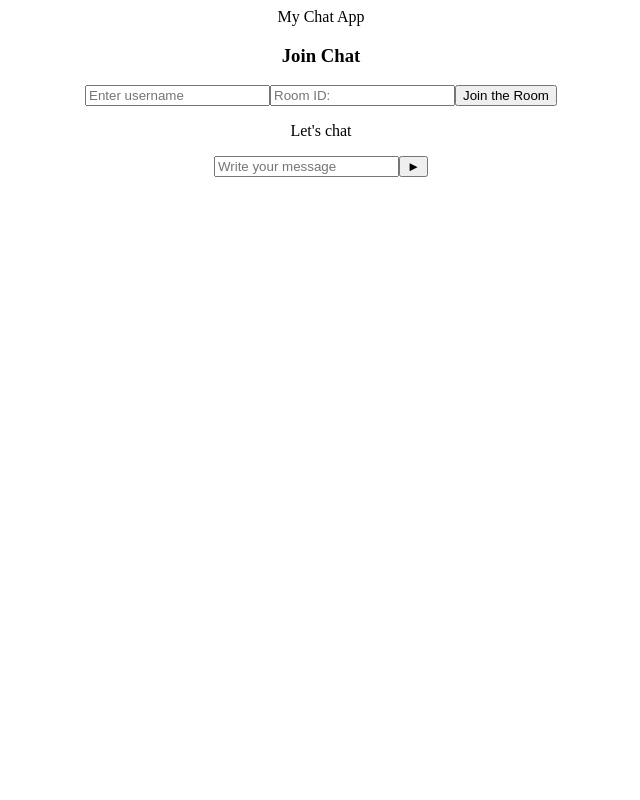
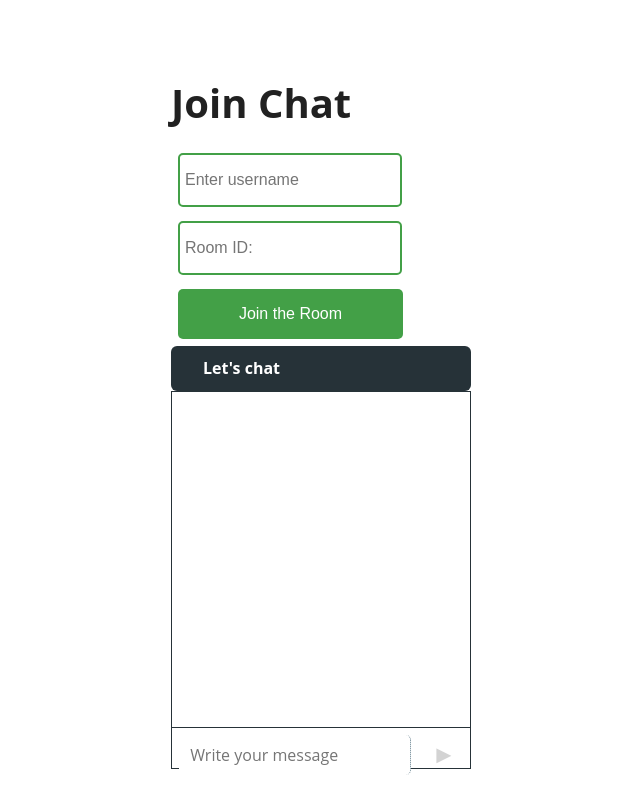
Before and after one commit to jatulya/Chat_App, a React (Create React App) app in the folder App1/client/: page / in a window 1280 px wide. Shown: the whole page, without its empty margins (319-959 px from the left). Built offline with nearby package versions, Linux system fonts and the light colour scheme; no server answers.

Commit message:
Copied css

```diff
--- a/App1/client/src/App.css
+++ b/App1/client/src/App.css
@@ -1,39 +1,190 @@
 .App {
-  text-align: center;
+  width: 100vw;
+  height: 100vh;
+  background: #fff;
+  color: #212121;
+  font-family: "Open Sans", sans-serif;
+  display: grid;
+  place-items: center;
 }
-/*
-.App-logo {
-  height: 40vmin;
-  pointer-events: none;
+body {
+  margin: 0%;
+  padding: 0%;
+}
+@import url("https://fonts.googleapis.com/css?family=Open+Sans:300,400,700");
+
+.joinChatContainer {
+  display: flex;
+  flex-direction: column;
 }
 
-@media (prefers-reduced-motion: no-preference) {
-  .App-logo {
-    animation: App-logo-spin infinite 20s linear;
-  }
+.joinChatContainer h3 {
+  font-size: 2.5rem;
+  margin-bottom: 1rem;
+}
+.joinChatContainer input {
+  width: 210px;
+  height: 40px;
+  margin: 7px;
+  border: 2px solid #43a047;
+  border-radius: 5px;
+  padding: 5px;
+  font-size: 16px;
 }
 
-.App-header {
-  background-color: #282c34;
-  min-height: 100vh;
-  display: flex;
-  flex-direction: column;
-  align-items: center;
-  justify-content: center;
-  font-size: calc(10px + 2vmin);
-  color: white;
+.joinChatContainer button {
+  width: 225px;
+  height: 50px;
+  margin: 7px;
+  border: none;
+  border-radius: 5px;
+  padding: 5px;
+  font-size: 16px;
+  background: #43a047;
+  color: #fff;
+  cursor: pointer;
 }
 
-.App-link {
-  color: #61dafb;
+.joinChatContainer button:hover {
+  background: #2e7d32;
 }
 
-@keyframes App-logo-spin {
-  from {
-    transform: rotate(0deg);
-  }
-  to {
-    transform: rotate(360deg);
-  }
+.chat-window {
+  width: 300px;
+  height: 420px;
 }
-*/
+
+.chat-window p {
+  margin: 0;
+}
+.chat-window .chat-header {
+  height: 45px;
+  border-radius: 6px;
+  background: #263238;
+  position: relative;
+  cursor: pointer;
+}
+.chat-window .chat-header p {
+  display: block;
+  padding: 0 1em 0 2em;
+  color: #fff;
+  font-weight: 700;
+  line-height: 45px;
+}
+
+.chat-window .chat-body {
+  height: calc(450px - (45px + 70px));
+  border: 1px solid #263238;
+  background: #fff;
+
+  position: relative;
+}
+.chat-window .chat-body .message-container {
+  width: 100%;
+  height: 100%;
+  overflow-y: scroll;
+  overflow-x: hidden;
+}
+
+.chat-window .chat-body .message-container::-webkit-scrollbar {
+  display: none;
+}
+.chat-window .chat-body .message {
+  height: auto;
+  padding: 10px;
+  display: flex;
+}
+
+.chat-window .chat-body .message .message-content {
+  width: auto;
+  height: auto;
+  min-height: 40px;
+  max-width: 120px;
+  background-color: #43a047;
+  border-radius: 5px;
+  color: white;
+  display: flex;
+  align-items: center;
+  margin-right: 5px;
+  margin-left: 5px;
+  padding-right: 5px;
+  padding-left: 5px;
+  overflow-wrap: break-word;
+  word-break: break-word;
+}
+
+#you {
+  justify-content: flex-start;
+}
+
+#you .message-content {
+  justify-content: flex-start;
+}
+
+#you .message-meta {
+  justify-content: flex-start;
+  margin-left: 5px;
+}
+
+#other {
+  justify-content: flex-end;
+}
+
+#other .message-content {
+  justify-content: flex-end;
+  background-color: cornflowerblue;
+}
+
+#other .message-meta {
+  justify-content: flex-end;
+  margin-right: 5px;
+}
+
+.message-meta #author {
+  margin-left: 10px;
+  font-weight: bold;
+}
+
+.chat-window .chat-body .message .message-meta {
+  display: flex;
+  font-size: 12px;
+}
+
+.chat-window .chat-footer {
+  height: 40px;
+  border: 1px solid #263238;
+  border-top: none;
+  display: flex;
+}
+
+.chat-window .chat-footer input {
+  height: 100%;
+  flex: 85%;
+  border: 0;
+  padding: 0 0.7em;
+  font-size: 1em;
+  border-right: 1px dotted #607d8b;
+
+  outline: none;
+  font-family: "Open Sans", sans-serif;
+}
+
+.chat-window .chat-footer button {
+  border: 0;
+  display: grid;
+  place-items: center;
+  cursor: pointer;
+  flex: 15%;
+  height: 100%;
+  background: transparent;
+  outline: none;
+  font-size: 25px;
+  color: lightgray;
+}
+
+.chat-window .chat-footer button:hover {
+  color: #43a047;
+}
+.hide {
+  opacity: 0 !important;
+}
--- a/App1/client/src/App.js
+++ b/App1/client/src/App.js
@@ -24,16 +24,21 @@
 
   return (
     <div className="App">
-     My Chat App
+      <div className='joinChatContainer'>
         <h3>Join Chat</h3>
+
         <input
             type='text'
             placeholder='Enter username'
             onChange = {(e) => {setUsername(e.target.value)}}
           />
+
         <input type='text' placeholder='Room ID: ' onChange = {(e) => {setRoom(e.target.value)}}/>
+
         <button onClick={joinRoom}>Join the Room</button>
+
         <Chat socket={socket} username={username} room={room} />
+      </div>
     </div>
   );
 }
--- a/App1/client/src/Chat.js
+++ b/App1/client/src/Chat.js
@@ -26,7 +26,7 @@
   }, [socket])
 
   return (
-    <div>
+    <div className='chat-window'>
         <div className='chat-header'>
             <p>Let's chat {username}</p>
         </div>
```
Also changed, not shown: 1 other file (tests, documents, lock files or other folders). Lines whose indentation alone changed are shown as unchanged.
